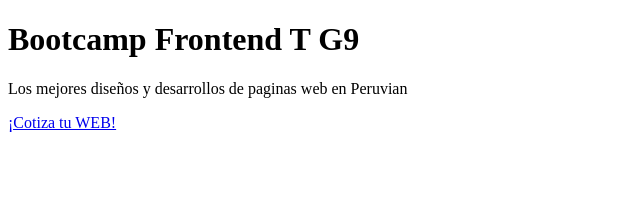
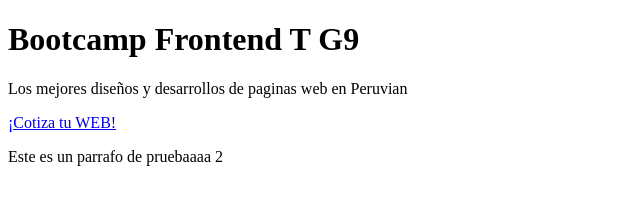
Before and after one commit to Adolfo20bm/personal-card, a plain HTML site: page index.html in a window 1280 px wide. Shown: the whole page, without its empty margins (0-640 px from the left). Drawn offline with Linux system fonts and the light colour scheme.

Commit message:
un nuevo parrafo xddd

```diff
--- a/index.html
+++ b/index.html
@@ -10,5 +10,6 @@
     <h1>Bootcamp Frontend T G9</h1>
     <p>Los mejores diseños y desarrollos de paginas web en Peruvian</p>
     <a href="#">¡Cotiza tu WEB!</a>
+    <p>Este es un parrafo de pruebaaaa 2</p>
 </body>
 </html>
```
